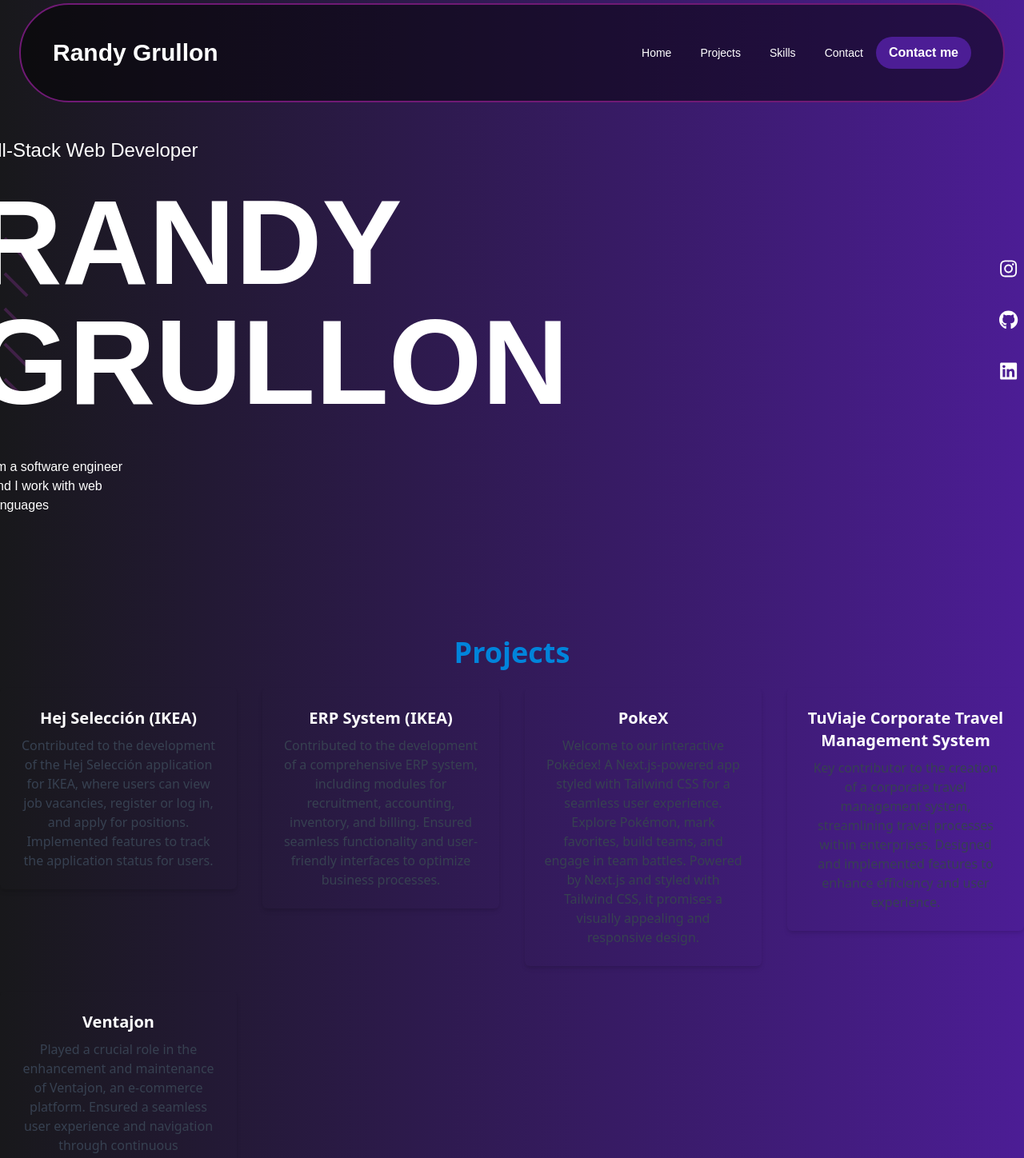
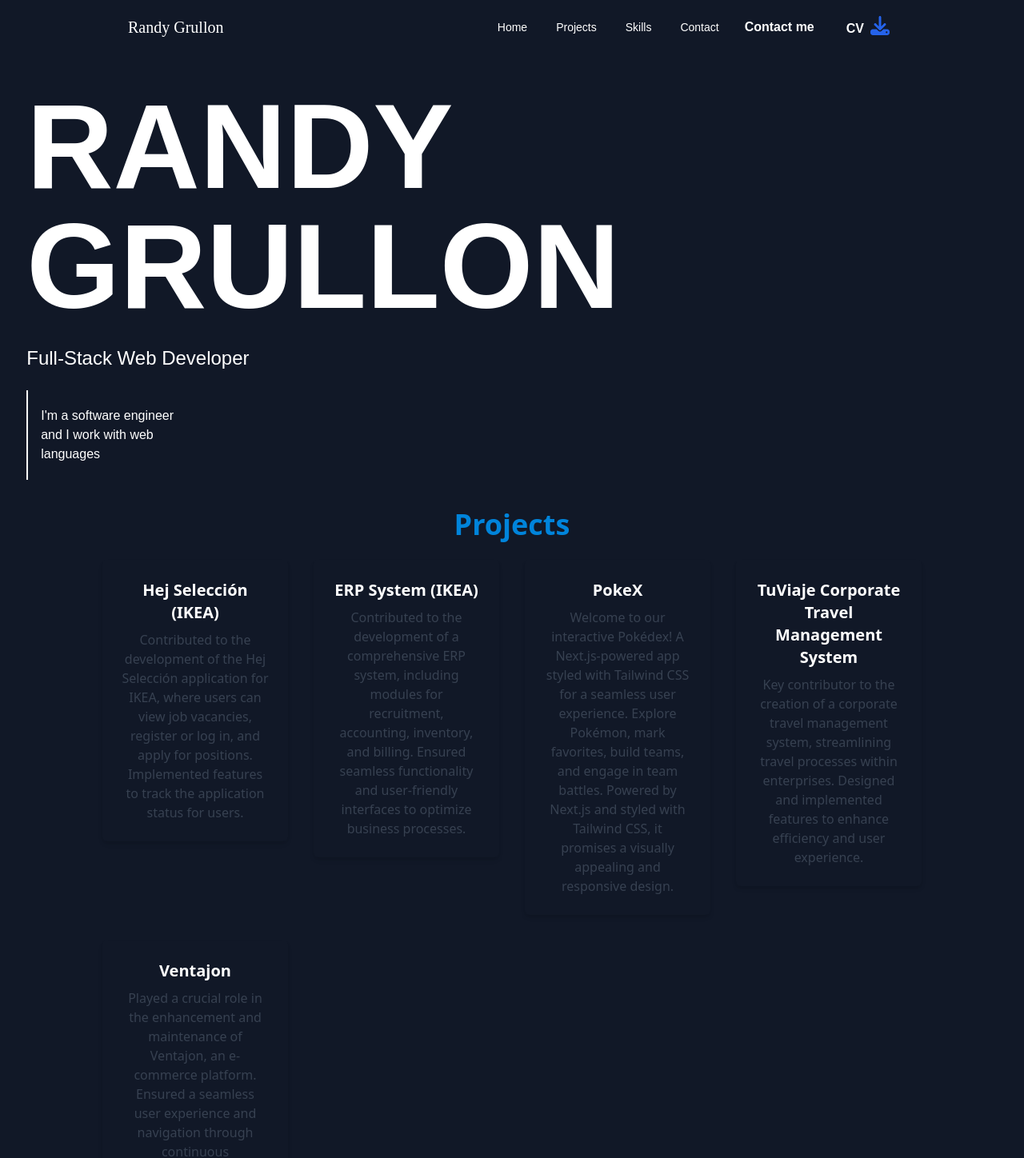
Before and after one commit to RandyGrullon/PortafolioRG, a Next.js app: page / in a window 1280 px wide. Shown: the top 1448 px of the page at 80% size. Built offline with nearby package versions, Linux system fonts and the light colour scheme.

Commit message:
adding more stuff

```diff
--- a/package.json
+++ b/package.json
@@ -18,6 +18,7 @@
     "eslint": "8.47.0",
     "eslint-config-next": "13.4.3",
     "flowbite-react": "^0.7.2",
+    "framer-motion": "^11.0.6",
     "next": "13.4.3",
     "postcss": "^8.4.31",
     "react": "18.2.0",
--- a/src/components/AboutMe/index.jsx
+++ b/src/components/AboutMe/index.jsx
@@ -4,19 +4,18 @@ const AboutMe = () => {
   return (
     <section
       id="about"
-      className="p-5 md:p-10 flex relative items-center text-white"
+      className="p-5 md:p-10 flex  items-center text-white"
     >
       <div className="flex flex-col md:flex-row justify-start  w-full">
         <div className="flex justify-center  md:w-1/2">
           <div className="flex justify-center flex-col gap-6">
+            <div className="text-[40px] md:text-[150px] leading-[1] poppins-bold">
+              <h1>RANDY GRULLON</h1>
+            </div>
             <div>
               <h1 className="capitalize text-2xl poppins-thin">
                 Full-stack web developer
               </h1>
-            </div>
-            <div className="text-[40px] md:text-[150px] leading-[1] poppins-bold">
-              <h1>RANDY</h1>
-              <h1 className="">GRULLON</h1>
             </div>
 
             <div className="flex gap-4 items-center">
--- a/src/components/HamburguerIcon.jsx
+++ b/src/components/HamburguerIcon.jsx
@@ -1,22 +1,34 @@
-import React from 'react';
-import { FontAwesomeIcon } from '@fortawesome/react-fontawesome';
-import { faBars, faTimes } from '@fortawesome/free-solid-svg-icons';
+import React from "react";
 
-
-const HamburguerIcon = ({ toggleMenu, isMenuOpen }) => {
+const HamburgerButton = ({ toggleMenu, isOpen }) => {
   return (
     <div>
       <button
-        className="focus:outline-none"
+        className="flex items-center space-x-2 focus:outline-none"
         onClick={toggleMenu}
       >
-        <FontAwesomeIcon
-          icon={isMenuOpen ? faTimes : faBars} // Usamos el icono faTimes si el menú está abierto, de lo contrario, usamos faBars
-          className="w-6 h-6 fill-current transition duration-500" // Agregamos la clase de transición
-        />
+        <div className="w-6 flex items-center justify-center relative">
+          <span
+            className={`transform transition w-full h-px bg-current absolute ${
+              isOpen ? "translate-y-0 rotate-45" : "-translate-y-2"
+            }`}
+          ></span>
+
+          <span
+            className={`transform transition w-full h-px bg-current absolute ${
+              isOpen ? "opacity-0 translate-x-3" : "opacity-100"
+            }`}
+          ></span>
+
+          <span
+            className={`transform transition w-full h-px bg-current absolute ${
+              isOpen ? "translate-y-0 -rotate-45" : "translate-y-2"
+            }`}
+          ></span>
+        </div>
       </button>
     </div>
   );
 };
 
-export default HamburguerIcon;
+export default HamburgerButton;
--- /dev/null
+++ b/src/components/Navbar/NavbarDesktop.jsx
@@ -0,0 +1,35 @@
+import { faDownload } from "@fortawesome/free-solid-svg-icons";
+import { FontAwesomeIcon } from "@fortawesome/react-fontawesome";
+import Link from "next/link";
+
+const NavbarDesktop = ({ menuItems, undelineHover }) => {
+  return (
+    <div className="hidden md:flex gap-4 items-center">
+      <ul className="flex space-x-4 items-center gap-5 poppins-regular text-sm">
+        {menuItems.map((item, index) => (
+          <li key={index} className={undelineHover}>
+            {item.label}
+          </li>
+        ))}
+      </ul>
+        <button className="poppins-bold px-4 py-2 font-bold hover:bg-blue-500 hover:duration-300 text-sm md:text-base">
+          Contact me
+        </button>
+
+      <div className="flex items-center gap-2">
+        <button className="poppins-bold px-2 py-2 font-bold hover:bg-blue-500 hover:duration-300 text-sm md:text-base">
+        CV
+          <Link href="https://www.linkedin.com/in/randy-grullon-5b3a3a1b2/">
+            <FontAwesomeIcon
+              icon={faDownload}
+              className="text-2xl text-blue-600 pl-2 hover:text-blue-800 cursor-pointer"
+            />
+          </Link>
+
+        </button>
+      </div>
+    </div>
+  );
+};
+
+export default NavbarDesktop;
--- /dev/null
+++ b/src/components/Navbar/NavbarMobile.jsx
@@ -0,0 +1,34 @@
+import React, { useState } from "react";
+import HamburguerIcon from "../HamburguerIcon";
+
+const NavbarMobile = ({ menuItems }) => {
+  const [isOpen, setIsOpen] = useState(false);
+
+  const toggleMenu = () => {
+    setIsOpen(!isOpen);
+  };
+  return (
+    <div className="md:hidden relative">
+      <HamburguerIcon
+        isOpen={isOpen}
+        toggleMenu={toggleMenu}
+        className="absolute z-50 top-0 right-0"
+      />
+      <div
+        className={`${
+          isOpen ? "right-0" : "-right-full"
+        } md:hidden bg-black  h-screen w-full fixed top-0 z-40 transition-all duration-500`}
+      >
+        <ul className="flex flex-col items-center text-xl border-blue-500 border-4 justify-center h-full gap-10">
+          {menuItems.map((item, index) => (
+            <li key={index} onClick={item.onClick}>
+              {item.label}
+            </li>
+          ))}
+        </ul>
+      </div>
+    </div>
+  );
+};
+
+export default NavbarMobile;
--- a/src/components/Navbar/index.jsx
+++ b/src/components/Navbar/index.jsx
@@ -1,62 +1,27 @@
-import React, { useState } from "react";
-import HamburguerIcon from "../HamburguerIcon";
+import React from "react";
+import NavbarDesktop from "./NavbarDesktop";
+import NavbarMobile from "./NavbarMobile";
 
 const Navbar = () => {
-  const [isMenuOpen, setIsMenuOpen] = useState(false);
+  const undelineHover =
+    "hover:underline cursor-pointer transition duration-300";
 
-  const toggleMenu = () => {
-    setIsMenuOpen(!isMenuOpen);
-  };
+  const menuItems = [
+    { label: "Home" },
+    { label: "Projects" },
+    { label: "Skills" },
+    { label: "Contact" },
+  ];
 
   return (
-    <>
-      <nav
-        className={`p-5 md:p-10 bg-black bg-opacity-50 ${
-          isMenuOpen ? "rounded-tr-3xl rounded-tl-3xl " : "rounded-full"
-        } md:rounded-full border-fuchsia-900 border-2 px-4 py-2 text-white flex flex-row md:flex-row justify-between items-center relative`}
-      >
-        {/* Nombre */}
-        <h1 className="text-2xl md:text-3xl poppins-bold">Randy Grullon</h1>
+    <nav className="md:p-2 rounded-full md:rounded-full py-2 text-white flex flex-row md:flex-row justify-between items-center">
+      <h1 className="text-xl md:text-xl dancing-script-regular">
+        Randy Grullon
+      </h1>
+      <NavbarMobile menuItems={menuItems} />
 
-        {/* Menú desplegable solo en dispositivos móviles */}
-        <div className="md:hidden">
-          <HamburguerIcon toggleMenu={toggleMenu} isMenuOpen={isMenuOpen} /> {/* Pasamos el estado de isMenuOpen como prop */}
-
-          {/* Movemos el menú aquí debajo */}
-        </div>
-
-        {/* Opciones de menú en desktop */}
-        <div className="hidden md:flex gap-4 items-center">
-          <ul className="flex space-x-4 items-center gap-5 poppins-regular text-sm">
-            <li>Home</li>
-            <li>Projects</li>
-            <li>Skills</li>
-            <li>Contact</li>
-          </ul>
-
-          {/* Botón de contacto */}
-          <button className="rounded-full poppins-bold bg-violet-900 px-4 py-2 font-bold hover:bg-fuchsia-700 hover:duration-300 text-sm md:text-base">
-            Contact me
-          </button>
-        </div>
-      </nav>
-      <div
-        className={`${isMenuOpen ? " md:hidden left-0 border-fuchsia-900  border-t-0   border-2  bg-gradient-to-r from-zinc-900 to-violet-900 w-full text-white transition-all duration-500" : "transition-all duration-500"}`}
-        style={{
-          maxHeight: isMenuOpen ? "1000px" : "0px",
-          overflow: "hidden",
-        }}
-      >
-        {isMenuOpen && (
-        <div className="md:hidden grid grid-cols-2 text-center h-32 ">
-        <div className="hover:bg-fuchsia-700 h-full w-full flex justify-center items-center">Home</div>
-        <div className="hover:bg-fuchsia-700 h-full w-full flex justify-center items-center">Projects</div>
-        <div className="hover:bg-fuchsia-700 h-full w-full flex justify-center items-center">Skills</div>
-        <div className="hover:bg-fuchsia-700 h-full w-full flex justify-center items-center">Contact</div>
-      </div>
-        )}
-      </div>
-    </>
+      <NavbarDesktop menuItems={menuItems} undelineHover={undelineHover} />
+    </nav>
   );
 };
 
--- a/src/pages/index.js
+++ b/src/pages/index.js
@@ -7,24 +7,7 @@ import Technologies from '@/components/Technologies';
 
 const Home = () => {
   return (
-    <div className="bg-gradient-to-r from-zinc-900 to-violet-900 h-full relative">
-      {/* Líneas flotantes a la izquierda */}
-      <div className="fixed left-0 top-0 flex justify-center flex-col h-screen gap-10 opacity-20">
-        <div className="border-2 border-fuchsia-500 w-10 rotate-45"></div>
-        <div className="border-2 border-fuchsia-500 w-10 rotate-45"></div>
-        <div className="border-2 border-fuchsia-500 w-10 rotate-45"></div>
-        <div className="border-2 border-fuchsia-500 w-10 rotate-45"></div>
-        <div className="border-2 border-fuchsia-500 w-10 rotate-45"></div>
-      </div>
-
-      {/* Círculos de redes sociales a la derecha */}
-      <div className="fixed right-0 top-0 flex justify-center flex-col h-screen gap-10  pr-2">
-        <FontAwesomeIcon icon={faInstagram} className="text-white text-2xl" />
-        <FontAwesomeIcon icon={faGithub} className="text-white text-2xl" />
-        <FontAwesomeIcon icon={faLinkedin} className="text-white text-2xl" />
-      </div>
-
-      {/* Contenido */}
+    <div className="bg-gray-900 h-full relative md:px-32 ">
       <div className="px-6 py-1">
         <Navbar />
       </div>
--- a/src/styles/globals.css
+++ b/src/styles/globals.css
@@ -1,7 +1,10 @@
 @tailwind base;
 @tailwind components;
 @tailwind utilities;
-@import url('https://fonts.googleapis.com/css2?family=Poppins:ital,wght@0,100;0,200;0,300;0,400;0,500;0,600;0,700;0,800;0,900;1,100;1,200;1,300;1,400;1,500;1,600;1,700;1,800;1,900&display=swap');
+@import url("https://fonts.googleapis.com/css2?family=Poppins:ital,wght@0,100;0,200;0,300;0,400;0,500;0,600;0,700;0,800;0,900;1,100;1,200;1,300;1,400;1,500;1,600;1,700;1,800;1,900&display=swap");
+@import url("https://fonts.googleapis.com/css2?family=Dancing+Script:wght@400;700&display=swap");
+
+
 body::-webkit-scrollbar {
   width: 0 !important;
 }
@@ -13,11 +16,11 @@ body.overlay-scrollbar {
 .toggle-checkbox:checked {
   @apply: right-0 border-indigo-800;
   right: 0;
-    border-color: #4c1d95  ;
+  border-color: #4c1d95;
 }
 .toggle-checkbox:checked + .toggle-label {
   @apply: bg-indigo-800;
-    background-color: #4c1d95  ;
+  background-color: #4c1d95;
 }
 
 .poppins-thin {
@@ -127,3 +130,31 @@ body.overlay-scrollbar {
   font-weight: 900;
   font-style: italic;
 }
+
+.dancing-script-regular {
+  font-family: "Dancing Script", cursive;
+  font-optical-sizing: auto;
+  font-weight: 400;
+  font-style: normal;
+}
+
+.dancing-script-bold {
+  font-family: "Dancing Script", cursive;
+  font-optical-sizing: auto;
+  font-weight: 700;
+  font-style: normal;
+}
+
+.dancing-script-regular-italic {
+  font-family: "Dancing Script", cursive;
+  font-optical-sizing: auto;
+  font-weight: 400;
+  font-style: italic;
+}
+
+.dancing-script-bold-italic {
+  font-family: "Dancing Script", cursive;
+  font-optical-sizing: auto;
+  font-weight: 700;
+  font-style: italic;
+}
```
Also changed, not shown: 1 other file (tests, documents, lock files or other folders). Lines whose indentation alone changed are shown as unchanged.
